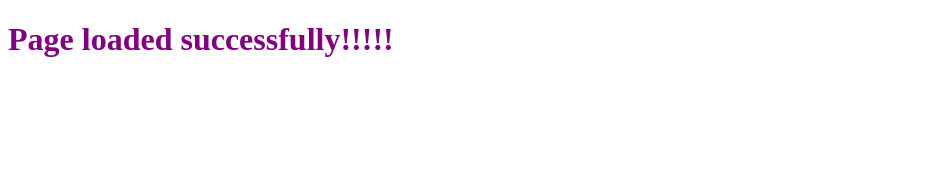
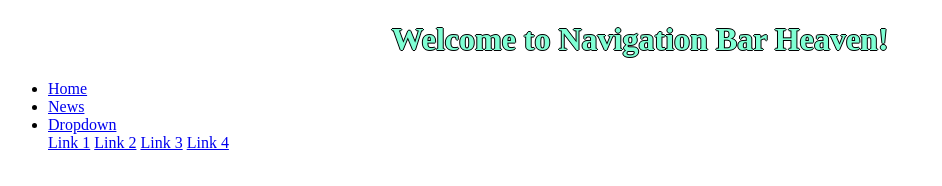
Before and after one commit to Aphinith/cssAction, a website: page regNavBar/public/index.html in a window 1280 px wide. Shown: the whole page, without its empty margins (0-942 px from the left). Drawn offline with nearby package versions, Linux system fonts and the light colour scheme; files whose address does not match are found by name.

Commit message:
create nav bar items

```diff
--- a/regNavBar/public/index.html
+++ b/regNavBar/public/index.html
@@ -7,7 +7,24 @@
   <title></title>
 </head>
 <body>
-  <h1>Page loaded successfully!!!!!</h1>
+
+  <h1>Welcome to Navigation Bar Heaven!</h1>
+
+  <section class=navBar>
+    <ul>
+      <li><a class="active" href="#">Home</a></li>
+      <li><a href="#">News</a></li>
+      <li class="dropdown">
+       <a href="#" class="dropbtn">Dropdown</a>
+       <div class="dropdown-content">
+        <a href="#">Link 1</a>
+        <a href="#">Link 2</a>
+        <a href="#">Link 3</a>
+        <a href="#">Link 4</a>
+       </div>
+      </li>
+    </ul>
+  </section>
 
   <script type="text/javascript" src="js/app.js"></script>
 </body>
--- a/regNavBar/public/js/app.js
+++ /dev/null
@@ -1,4 +0,0 @@
-$("h1").click(function(e) {
-  alert('Jquery loaded successfully!');
-  console.log('this is e.target: ', e.target);
-})
--- a/regNavBar/public/styles/style.css
+++ b/regNavBar/public/styles/style.css
@@ -1,3 +1,5 @@
 h1 {
-  color: purple;
+  color: aquamarine;
+  text-shadow: -1px 0 black, 0 1px black, 1px 0 black, 0 -1px black;
+  text-align: center;
 }
```
